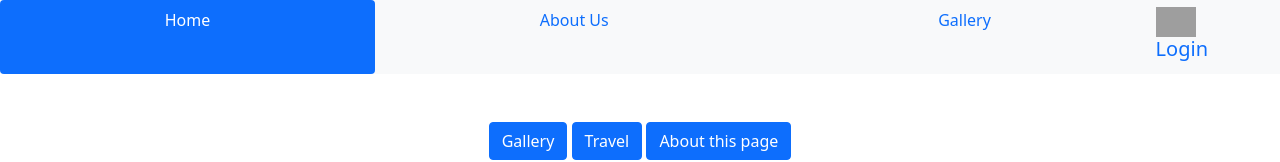
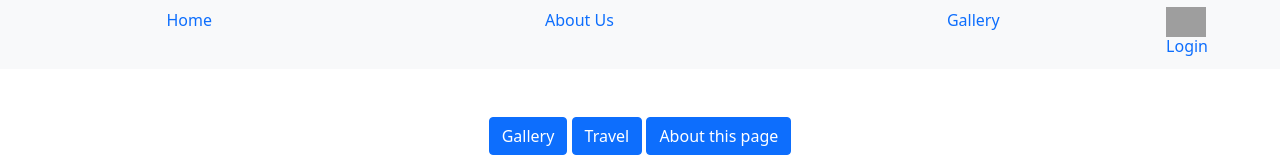
Before and after one commit to RenukaMano/carouselpractice, a plain HTML site: page index.html in a window 1280 px wide. Shown: the top 162 px of the page. Drawn offline with nearby package versions, Linux system fonts and the light colour scheme; grey boxes are pictures that could not be loaded.

```diff
--- a/index.html
+++ b/index.html
@@ -15,12 +15,12 @@
     <!--Navbar-->
 
     <nav class="nav nav-pills flex-column flex-sm-row bg-light">
-        <a class="flex-sm-fill text-sm-center nav-link active" aria-current="page" href="#">Home</a>
+        <a class="flex-sm-fill text-sm-center nav-link"  href="#">Home</a>
         <a class="flex-sm-fill text-sm-center nav-link" href="#">About Us</a>
         <a class="flex-sm-fill text-sm-center nav-link" href="#">Gallery</a>
 
         <a class="navbar-brand" href="#">
-            <img src="https://www.w3schools.com/w3images/lights.jpg " alt="Logo" height="30"><h5> Login </h5>
+            <img src="https://www.w3schools.com/w3images/lights.jpg " alt="Logo" height="30"><h6> Login </h6>
           </a>
           <button class="navbar-toggler" type="button" data-toggle="collapse" data-target="#navbarSupportedContent"
             aria-controls="navbarSupportedContent" aria-expanded="false" aria-label="Toggle navigation">
@@ -52,7 +52,7 @@
       </div>
     </div>
     <!--Carousel-->
-    <div id="carouselExampleDark" class="carousel carousel-dark slide mx-5" data-bs-ride="carousel">
+    <div id="carouselExampleDark" class="carousel carousel-dark slide mx-5 " data-bs-ride="carousel">
         <ol class="carousel-indicators">
           <li data-bs-target="#carouselExampleDark" data-bs-slide-to="0" class="active"></li>
           <li data-bs-target="#carouselExampleDark" data-bs-slide-to="1"></li>
```
